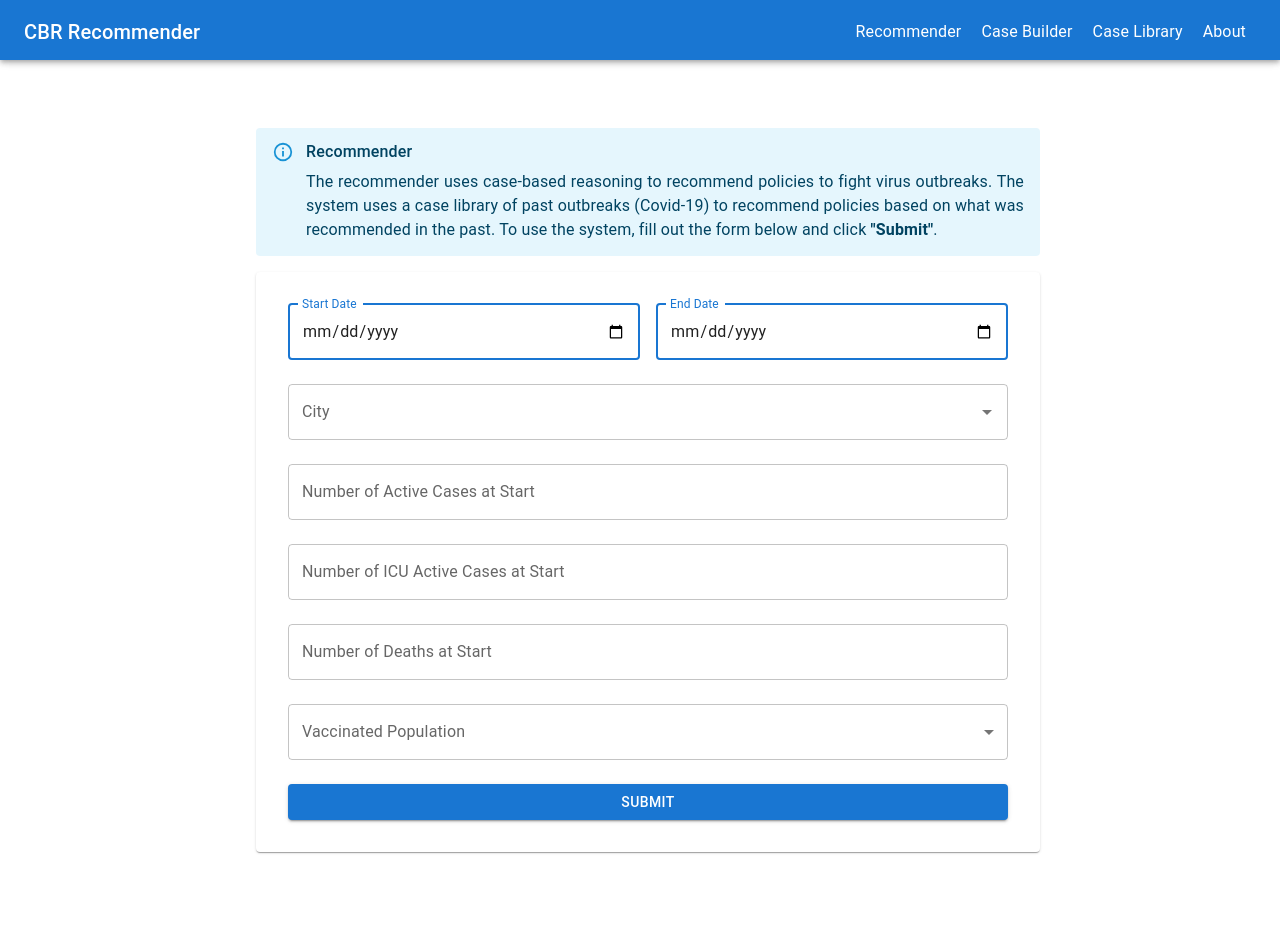
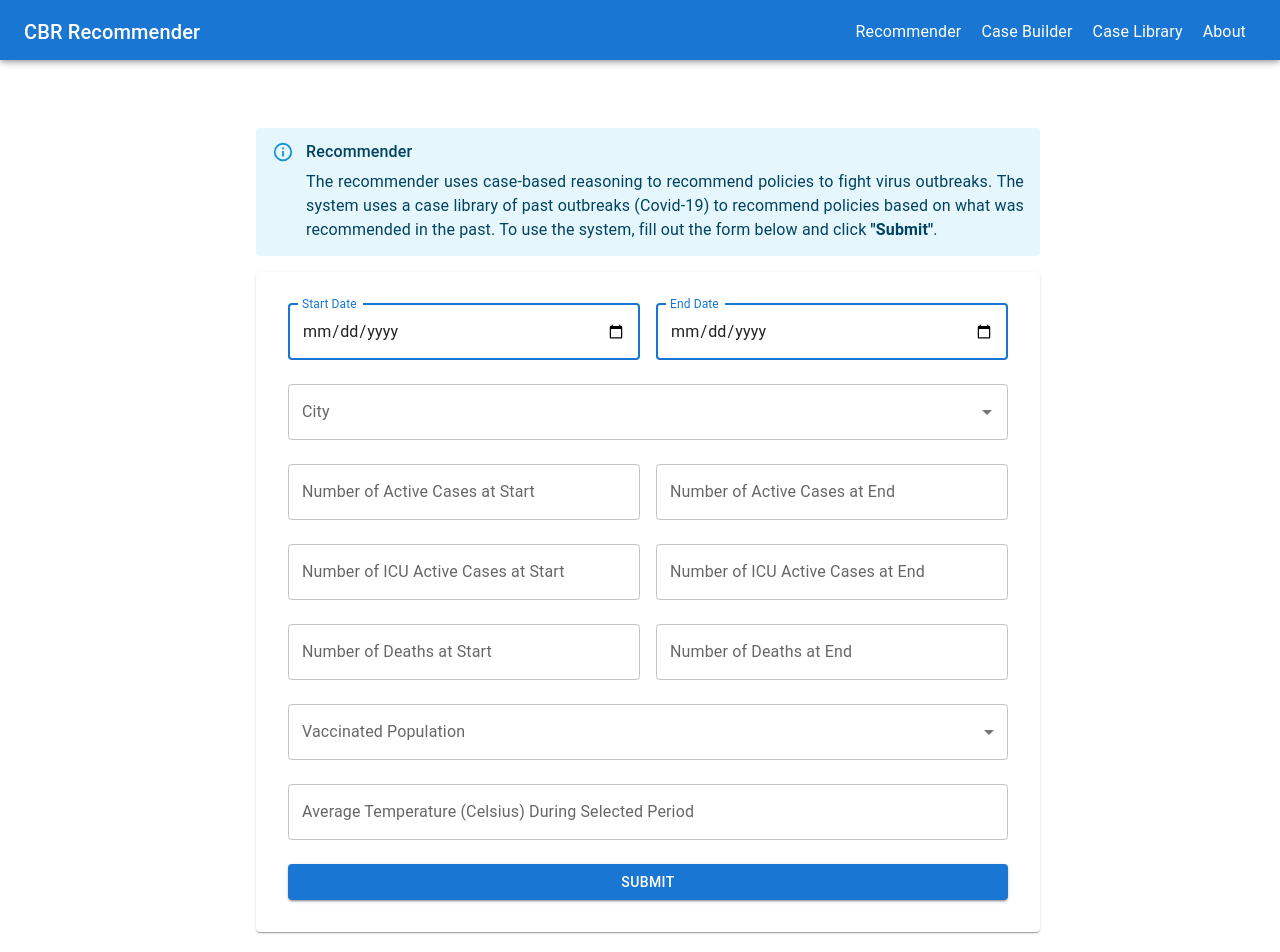
Before and after one commit to shehabshalan/cbr-client, a React (Vite) app: page / in a window 1280 px wide. Shown: the top 952 px of the page. Before the commit the page ends 900 px from the top, so only its background shows below. Built offline with nearby package versions, Linux system fonts and the light colour scheme.

Commit message:
chore: weather feature added

```diff
--- a/src/components/CaseBuilderForm.jsx
+++ b/src/components/CaseBuilderForm.jsx
@@ -45,27 +45,23 @@ const CaseBuilderForm = () => {
       problem_end_number_of_icu_active_cases: "",
       problem_end_number_of_deaths: "",
       problem_vaccinated_population: "",
+      problem_weather: "",
       solution_lockdown_policy_level: "",
       solution_mask_policy_level: "",
       solution_vaccine_policy_level: "",
     },
     validationSchema: schema,
     onSubmit: (values) => {
-      createCase(
-        values,
-        {
+      createCase(values, {
         onSuccess: () => {
           formik.resetForm();
           alert("Case created successfully!");
           window.scrollTo(0, 0);
         },
-        },
-        {
         onError: () => {
           alert("Failed to create case!");
         },
-        }
-      );
+      });
     },
   });
 
@@ -350,6 +346,23 @@ const CaseBuilderForm = () => {
       >
         {memoizedVaccinePolicies}
       </TextField>
+      <TextField
+        sx={{ mb: 3 }}
+        fullWidth
+        id="problem_weather"
+        name="problem_weather"
+        label="Average Temperature (Celsius) During Selected Period"
+        type="number"
+        value={formik.values.problem_weather}
+        onChange={formik.handleChange}
+        error={
+          formik.touched.problem_weather &&
+          Boolean(formik.errors.problem_weather)
+        }
+        helperText={
+          formik.touched.problem_weather && formik.errors.problem_weather
+        }
+      />
 
       <Button
         color="primary"
--- a/src/components/RecommenderForm.jsx
+++ b/src/components/RecommenderForm.jsx
@@ -16,6 +16,9 @@ const schema = Yup.object().shape({
   problem_start_number_of_active_cases: Yup.number().required("Required"),
   problem_start_number_of_icu_active_cases: Yup.number().required("Required"),
   problem_start_number_of_deaths: Yup.number().required("Required"),
+  problem_end_number_of_active_cases: Yup.number().required("Required"),
+  problem_end_number_of_icu_active_cases: Yup.number().required("Required"),
+  problem_end_number_of_deaths: Yup.number().required("Required"),
   problem_vaccinated_population: Yup.string().required("Required"),
 });
 
@@ -28,24 +31,23 @@ const RecommenderForm = ({ createRecommendation, isLoading }) => {
       problem_start_number_of_active_cases: "",
       problem_start_number_of_icu_active_cases: "",
       problem_start_number_of_deaths: "",
+      problem_end_number_of_active_cases: "",
+      problem_end_number_of_icu_active_cases: "",
+      problem_end_number_of_deaths: "",
       problem_vaccinated_population: "",
+      problem_weather: "",
     },
     validationSchema: schema,
     onSubmit: (values) => {
-      createRecommendation(
-        values,
-        {
+      createRecommendation(values, {
         onSuccess: () => {
-            // scroll to the top of the page
-            window.scrollTo(0, 0);
+          // scroll to the bottom of the page
+          window.scrollTo(0, document.body.scrollHeight);
         },
-        },
-        {
         onError: () => {
           alert("Failed to create a recommendation!");
         },
-        }
-      );
+      });
     },
   });
 
@@ -110,8 +112,8 @@ const RecommenderForm = ({ createRecommendation, isLoading }) => {
         )}
         onChange={(_, value) => formik.setFieldValue("city", value)}
       />
+      <Stack direction="row" spacing={2} mb={3}>
         <TextField
-        sx={{ mb: 3 }}
           fullWidth
           id="problem_start_number_of_active_cases"
           name="problem_start_number_of_active_cases"
@@ -129,7 +131,25 @@ const RecommenderForm = ({ createRecommendation, isLoading }) => {
           }
         />
         <TextField
-        sx={{ mb: 3 }}
+          fullWidth
+          id="problem_end_number_of_active_cases"
+          name="problem_end_number_of_active_cases"
+          label="Number of Active Cases at End"
+          type="number"
+          value={formik.values.problem_end_number_of_active_cases}
+          onChange={formik.handleChange}
+          error={
+            formik.touched.problem_end_number_of_active_cases &&
+            Boolean(formik.errors.problem_end_number_of_active_cases)
+          }
+          helperText={
+            formik.touched.problem_end_number_of_active_cases &&
+            formik.errors.problem_end_number_of_active_cases
+          }
+        />
+      </Stack>
+      <Stack direction="row" spacing={2} mb={3}>
+        <TextField
           fullWidth
           id="problem_start_number_of_icu_active_cases"
           name="problem_start_number_of_icu_active_cases"
@@ -146,9 +166,27 @@ const RecommenderForm = ({ createRecommendation, isLoading }) => {
             formik.errors.problem_start_number_of_icu_active_cases
           }
         />
+        <TextField
+          fullWidth
+          id="problem_end_number_of_icu_active_cases"
+          name="problem_end_number_of_icu_active_cases"
+          label="Number of ICU Active Cases at End"
+          type="number"
+          value={formik.values.problem_end_number_of_icu_active_cases}
+          onChange={formik.handleChange}
+          error={
+            formik.touched.problem_end_number_of_icu_active_cases &&
+            Boolean(formik.errors.problem_end_number_of_icu_active_cases)
+          }
+          helperText={
+            formik.touched.problem_end_number_of_icu_active_cases &&
+            formik.errors.problem_end_number_of_icu_active_cases
+          }
+        />
+      </Stack>
 
+      <Stack direction="row" spacing={2} mb={3}>
         <TextField
-        sx={{ mb: 3 }}
           fullWidth
           id="problem_start_number_of_deaths"
           name="problem_start_number_of_deaths"
@@ -165,6 +203,24 @@ const RecommenderForm = ({ createRecommendation, isLoading }) => {
             formik.errors.problem_start_number_of_deaths
           }
         />
+        <TextField
+          fullWidth
+          id="problem_end_number_of_deaths"
+          name="problem_end_number_of_deaths"
+          label="Number of Deaths at End"
+          type="number"
+          value={formik.values.problem_end_number_of_deaths}
+          onChange={formik.handleChange}
+          error={
+            formik.touched.problem_end_number_of_deaths &&
+            Boolean(formik.errors.problem_end_number_of_deaths)
+          }
+          helperText={
+            formik.touched.problem_end_number_of_deaths &&
+            formik.errors.problem_end_number_of_deaths
+          }
+        />
+      </Stack>
       <TextField
         sx={{ mb: 3 }}
         fullWidth
@@ -185,6 +241,23 @@ const RecommenderForm = ({ createRecommendation, isLoading }) => {
       >
         {memoizedVaccinatedPopulation}
       </TextField>
+      <TextField
+        sx={{ mb: 3 }}
+        fullWidth
+        id="problem_weather"
+        name="problem_weather"
+        label="Average Temperature (Celsius) During Selected Period"
+        type="number"
+        value={formik.values.problem_weather}
+        onChange={formik.handleChange}
+        error={
+          formik.touched.problem_weather &&
+          Boolean(formik.errors.problem_weather)
+        }
+        helperText={
+          formik.touched.problem_weather && formik.errors.problem_weather
+        }
+      />
       <Button
         color="primary"
         variant="contained"
```
Lines whose indentation alone changed are shown as unchanged.
